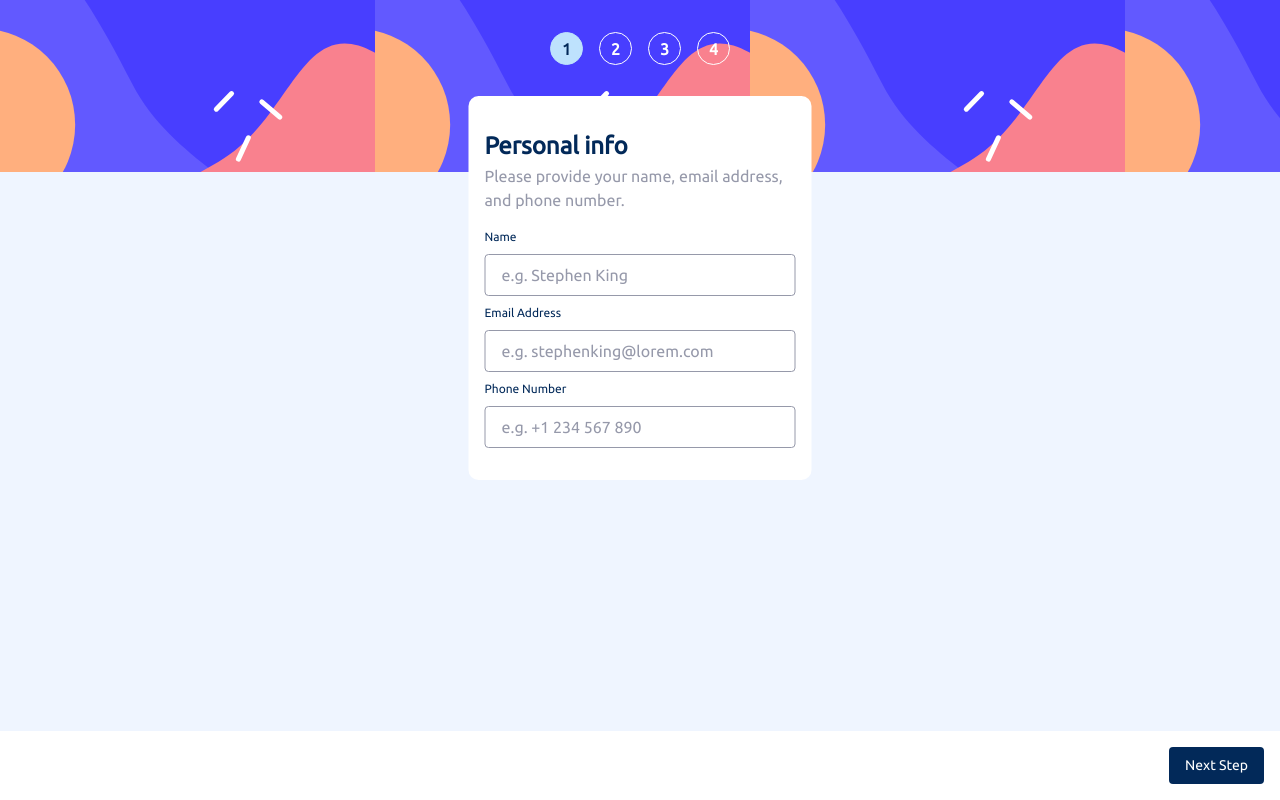
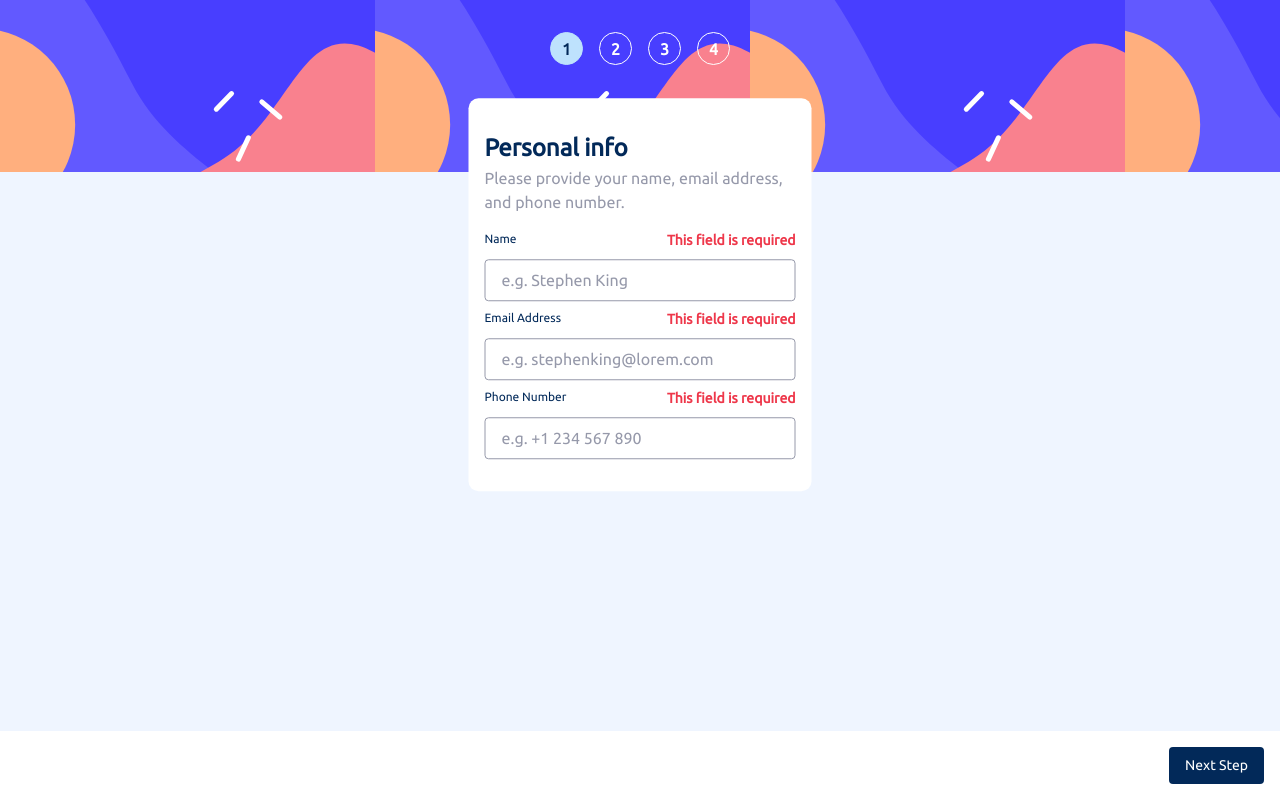
Before and after one commit to gianmarcoricciarelli/multi-step-form-angular, an Angular app: page / in a window 1280 px wide. Both pictures are taken after a click on the button "Next Step". Built offline with nearby package versions, Linux system fonts and the light colour scheme.

Commit message:
feature: completed form's first step

```diff
--- a/src/app/next-step/next-step.component.html
+++ b/src/app/next-step/next-step.component.html
@@ -1,2 +1,4 @@
-<span *ngIf="selectedStep !== 1">Go back</span>
-<button>{{ selectedStep !== 4 ? 'Next Step' : 'Confirm' }}</button>
+<span *ngIf="selectedStep !== 1" (click)="onGoBackClick()">Go back</span>
+<button (click)="onButtonClick()">
+    {{ selectedStep !== 4 ? 'Next Step' : 'Confirm' }}
+</button>
--- a/src/app/next-step/next-step.component.scss
+++ b/src/app/next-step/next-step.component.scss
@@ -12,6 +12,10 @@
         font-size: 14px;
         font-weight: 500;
         color: var(--grey);
+
+        &:hover {
+            cursor: pointer;
+        }
     }
 
     button {
--- a/src/app/next-step/next-step.component.ts
+++ b/src/app/next-step/next-step.component.ts
@@ -1,5 +1,5 @@
 import { NgIf } from '@angular/common'
-import { Component, HostListener, OnInit } from '@angular/core'
+import { Component, OnInit } from '@angular/core'
 import { z } from 'zod'
 import {
     FirstStepForm,
@@ -39,7 +39,7 @@ export class NextStepComponent implements OnInit {
         )
     }
 
-    @HostListener('click') onButtonClick() {
+    onButtonClick() {
         switch (this.selectedStep) {
             case 1:
                 const firstStepValidationSchema = z.object({
@@ -76,4 +76,8 @@ export class NextStepComponent implements OnInit {
                 break
         }
     }
+
+    onGoBackClick() {
+        this.MultiStepFormService.setSelectedStep(this.selectedStep - 1)
+    }
 }
--- a/src/app/step/first-step/first-step.component.html
+++ b/src/app/step/first-step/first-step.component.html
@@ -1,19 +1,28 @@
 <form [formGroup]="firstStepFormGroup">
-    <label for="name">Name</label>
+    <div class="label-and-error">
+        <label for="name">Name</label>
+        <span *ngIf="this.formError.name">{{ this.formError.name }}</span>
+    </div>
     <input
         id="name"
         type="text"
         placeholder="e.g. Stephen King"
         formControlName="name"
     />
-    <label for="email">Email Address</label>
+    <div class="label-and-error">
+        <label for="email">Email Address</label>
+        <span *ngIf="this.formError.email">{{ this.formError.email }}</span>
+    </div>
     <input
         id="email"
         type="email"
         placeholder="e.g. stephenking@lorem.com"
         formControlName="email"
     />
-    <label for="phone">Phone Number</label>
+    <div class="label-and-error">
+        <label for="phone">Phone Number</label>
+        <span *ngIf="this.formError.phone">{{ this.formError.phone }}</span>
+    </div>
     <input
         id="phone"
         type="text"
--- a/src/app/step/first-step/first-step.component.scss
+++ b/src/app/step/first-step/first-step.component.scss
@@ -4,9 +4,20 @@
         flex-direction: column;
         gap: 8px;
 
-        label {
-            font-size: 12px;
-            color: var(--denim);
+        .label-and-error {
+            display: flex;
+            justify-content: space-between;
+
+            label {
+                font-size: 12px;
+                color: var(--denim);
+            }
+
+            span {
+                font-size: 14px;
+                font-weight: 700;
+                color: var(--red);
+            }
         }
 
         input {
--- a/src/app/step/first-step/first-step.component.ts
+++ b/src/app/step/first-step/first-step.component.ts
@@ -1,3 +1,4 @@
+import { NgIf } from '@angular/common'
 import { Component, OnInit } from '@angular/core'
 import { FormControl, FormGroup, ReactiveFormsModule } from '@angular/forms'
 import {
@@ -7,7 +8,7 @@ import {
 
 @Component({
     selector: 'first-step',
-    imports: [ReactiveFormsModule],
+    imports: [NgIf, ReactiveFormsModule],
     templateUrl: './first-step.component.html',
     styleUrl: './first-step.component.scss',
 })
--- a/src/styles.scss
+++ b/src/styles.scss
@@ -84,4 +84,5 @@ h6 {
     --denim: #022959;
     --grey: #9699aa;
     --purple: #483eff;
+    --red: #ee374a;
 }
```
